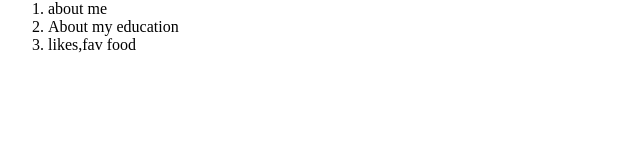
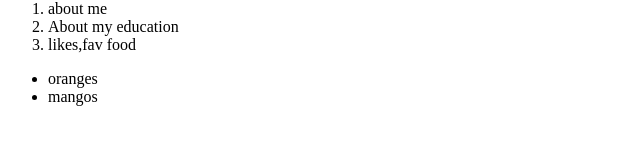
Before and after one commit to Jkmacharia12/Website, a plain HTML site: page index.html in a window 1280 px wide. Shown: the part 134-278 px from the top of the page, without its empty margins (0-640 px from the left). Drawn offline with Linux system fonts and the light colour scheme.

Commit message:
new fruits

```diff
--- a/index.html
+++ b/index.html
@@ -17,6 +17,8 @@
         <li>About my education</li>
         <li>likes,fav food</li>
     </ol>
+    <ul><li>oranges</li><li>mangos
+    </li></ul>
 </body>
 
 </html>
```
